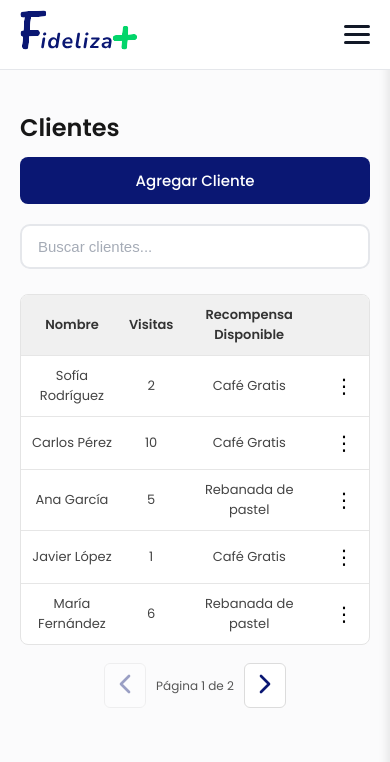
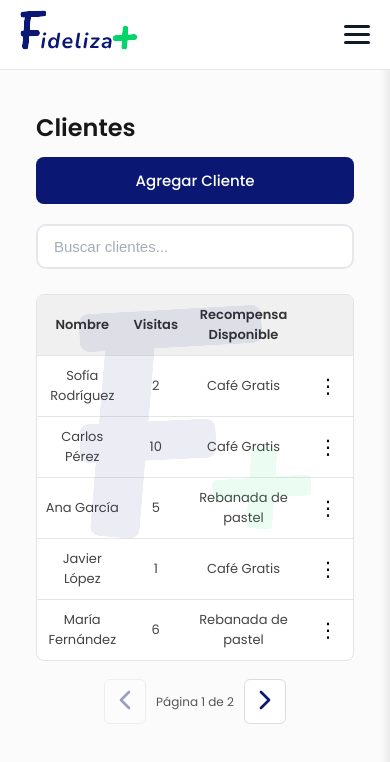
Before and after one commit to Hugo-DevM/fideliza-app, a Next.js app: page /clients in a window 390 px wide. Shown: the top 762 px of the page. Built offline with nearby package versions, Linux system fonts and the light colour scheme.

Commit message:
Enhance CSS styles across various pages by adding background images, adjusting padding, and ensuring consistent overflow properties. Implement fixed positioning for background elements to improve visual aesthetics and layout responsiveness.

```diff
--- a/src/app/(app)/clients/newclient/page.module.css
+++ b/src/app/(app)/clients/newclient/page.module.css
@@ -7,8 +7,8 @@
   position: relative;
   overflow: visible;
   padding: 0 1rem 1rem 1rem;
-  position: relative;
   font-family: var(--font-poppins);
+  width: 100%;
   overflow-y: auto;
 }
 
--- a/src/app/(app)/clients/page.module.css
+++ b/src/app/(app)/clients/page.module.css
@@ -1,11 +1,32 @@
 .page {
+  min-height: 100%;
   flex: 1;
   display: flex;
   justify-content: center;
   align-items: flex-start;
+  position: relative;
+  overflow: visible;
+  padding: 0 1rem 1rem 1rem;
   font-family: var(--font-poppins);
   overflow-y: auto;
   width: 100%;
+}
+
+.page::before {
+  content: "";
+  position: fixed;
+  top: 0;
+  left: 0;
+  right: 0;
+  bottom: 0;
+  pointer-events: none;
+  background-image: url("/icon.svg");
+  background-size: 60%;
+  background-position: center;
+  background-repeat: no-repeat;
+  background-attachment: fixed;
+  opacity: 0.08;
+  z-index: 0;
 }
 
 .container {
--- a/src/app/(app)/page.module.css
+++ b/src/app/(app)/page.module.css
@@ -7,9 +7,9 @@
   position: relative;
   overflow: visible;
   padding: 0 1rem 1rem 1rem;
-  position: relative;
   font-family: var(--font-poppins);
   width: 100%;
+  overflow-y: auto;
 }
 
 .page::before {
--- a/src/app/(app)/reports/page.module.css
+++ b/src/app/(app)/reports/page.module.css
@@ -3,11 +3,30 @@
   flex: 1;
   display: flex;
   justify-content: center;
-  align-items: start;
+  align-items: flex-start;
+  position: relative;
+  overflow: visible;
   padding: 0 1rem 1rem 1rem;
-  position: relative;
   font-family: var(--font-poppins);
   width: 100%;
+  overflow-y: auto;
+}
+
+.page::before {
+  content: "";
+  position: fixed;
+  top: 0;
+  left: 0;
+  right: 0;
+  bottom: 0;
+  pointer-events: none;
+  background-image: url("/icon.svg");
+  background-size: 60%;
+  background-position: center;
+  background-repeat: no-repeat;
+  background-attachment: fixed;
+  opacity: 0.08;
+  z-index: 0;
 }
 
 .container {
--- a/src/app/(app)/rewards/page.module.css
+++ b/src/app/(app)/rewards/page.module.css
@@ -1,11 +1,32 @@
 .page {
+  min-height: 100%;
   flex: 1;
   display: flex;
   justify-content: center;
   align-items: flex-start;
+  position: relative;
+  overflow: visible;
+  padding: 0 1rem 1rem 1rem;
   font-family: var(--font-poppins);
+  width: 100%;
   overflow-y: auto;
-  width: 100%;
+}
+
+.page::before {
+  content: "";
+  position: fixed;
+  top: 0;
+  left: 0;
+  right: 0;
+  bottom: 0;
+  pointer-events: none;
+  background-image: url("/icon.svg");
+  background-size: 60%;
+  background-position: center;
+  background-repeat: no-repeat;
+  background-attachment: fixed;
+  opacity: 0.08;
+  z-index: 0;
 }
 
 .container {
--- a/src/app/(app)/settings/page.module.css
+++ b/src/app/(app)/settings/page.module.css
@@ -1,12 +1,32 @@
 .page {
+  min-height: 100%;
   flex: 1;
   display: flex;
   justify-content: center;
   align-items: flex-start;
+  position: relative;
+  overflow: visible;
+  padding: 2rem 1rem 1rem 1rem;
+  font-family: var(--font-poppins);
   width: 100%;
-  font-family: var(--font-poppins);
-  padding: 2rem;
-  padding-bottom: 4rem;
+  overflow-y: auto;
+}
+
+.page::before {
+  content: "";
+  position: fixed;
+  top: 0;
+  left: 0;
+  right: 0;
+  bottom: 0;
+  pointer-events: none;
+  background-image: url("/icon.svg");
+  background-size: 60%;
+  background-position: center;
+  background-repeat: no-repeat;
+  background-attachment: fixed;
+  opacity: 0.08;
+  z-index: 0;
 }
 
 .layout {
```
